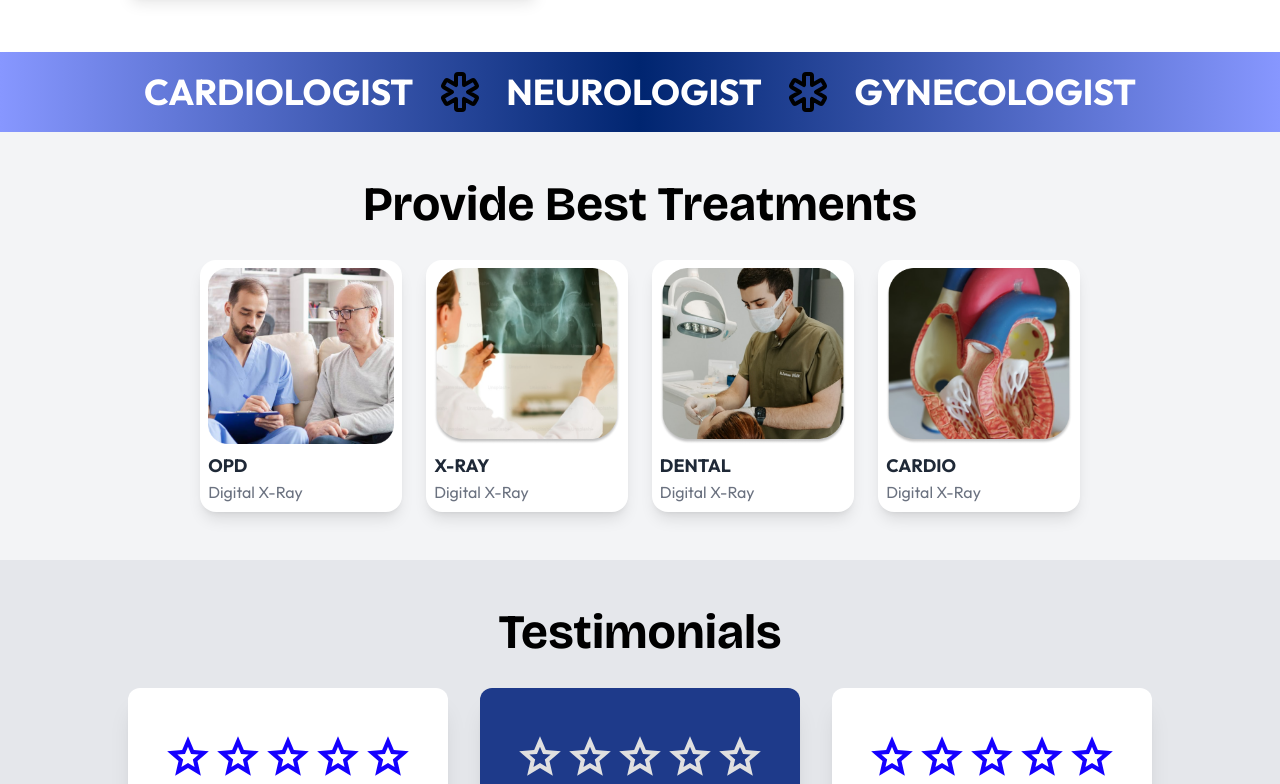
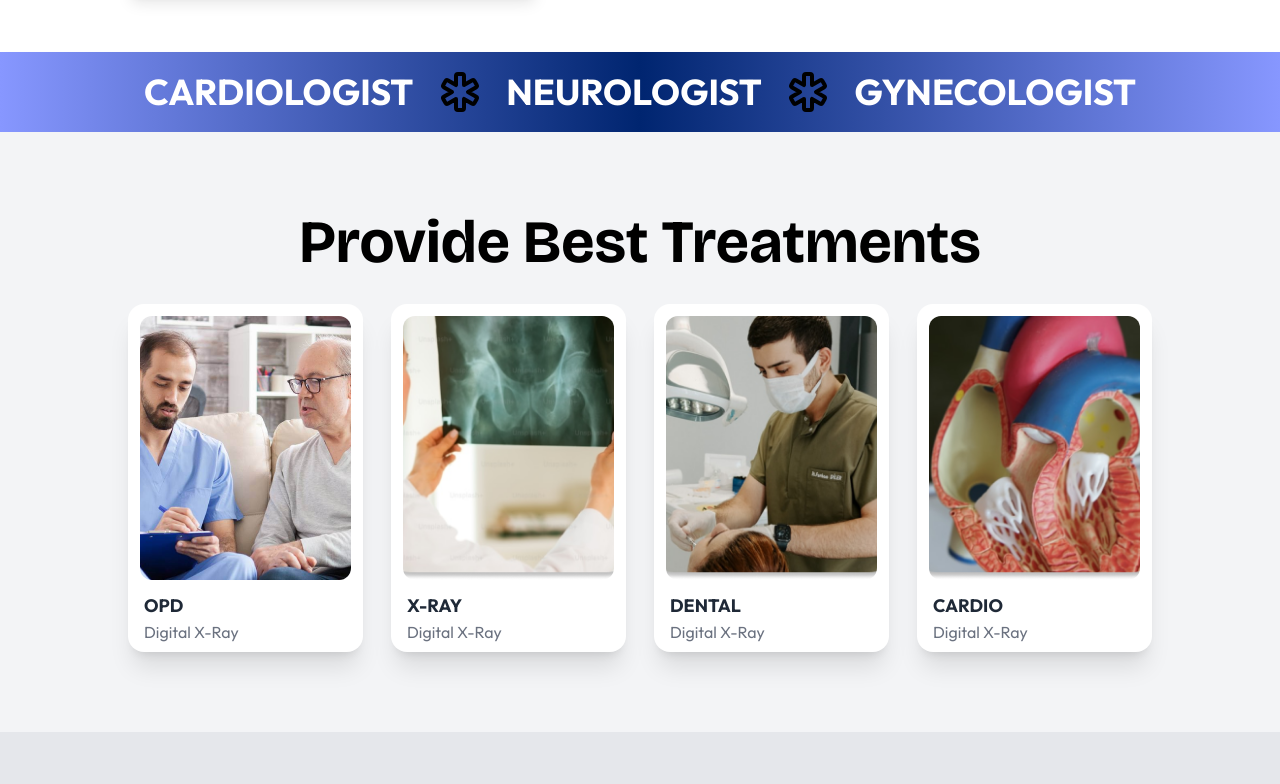
Before and after one commit to alpharsh/hospital, a React (Vite) app: page / in a window 1280 px wide. Shown: the part 640-1424 px from the top of the page. Built offline with nearby package versions, Linux system fonts and the light colour scheme.

Commit message:
Enhance UI: Update heading sizes and layout in Testimonials and TreatmentSection components

```diff
--- a/src/pages/home/Testimonials.jsx
+++ b/src/pages/home/Testimonials.jsx
@@ -28,7 +28,7 @@ const Testimonials = () => {
 
   return (
     <div className="py-12 bg-gray-200">
-      <h2 className="text-center text-5xl font-Bricolage-Grotesque font-bold mb-8">Testimonials</h2>
+      <h2 className="text-center text-6xl font-Bricolage-Grotesque font-bold mb-8">Testimonials</h2>
       <div className="flex w-4/5 mx-auto flex-col md:flex-row justify-center items-center space-y-8 md:space-y-0 md:space-x-8">
         {testimonials.map((testimonial, index) => (
           <div
--- a/src/pages/home/TreatmentSection.jsx
+++ b/src/pages/home/TreatmentSection.jsx
@@ -25,20 +25,22 @@ const treatments = [
 
 const TreatmentSection = () => {
   return (
-    <div className="py-12 bg-gray-100">
-      <h2 className="text-center text-5xl font-Bricolage-Grotesque font-bold mb-8">Provide Best Treatments</h2>
-      <div className="flex flex-wrap justify-center w-4/5 mx-auto gap-6">
+    <div className="py-20 bg-gray-100">
+      <h2 className="text-center text-6xl font-Bricolage-Grotesque font-bold mb-8">
+        Provide Best Treatments
+      </h2>
+      <div className="grid grid-cols-1 sm:grid-cols-2 lg:grid-cols-4 gap-7 w-4/5 mx-auto">
         {treatments.map((treatment, index) => (
           <div
             key={index}
-            className="max-w-xs bg-white rounded-2xl shadow-lg overflow-hidden transition-transform transform hover:scale-105"
+            className="bg-white rounded-2xl shadow-xl overflow-hidden transition-transform transform hover:scale-105"
           >
             <img
               src={treatment.imageUrl}
               alt={treatment.title}
-              className="w-full h-48 object-cover p-2"
+              className="w-full h-72 object-cover rounded-3xl p-3"
             />
-            <div className="p-2 pt-0 ">
+            <div className="p-2 px-4 pt-0 ">
               <h3 className="text-lg font-bold text-gray-800">{treatment.title}</h3>
               <p className="text-gray-500">{treatment.subtitle}</p>
             </div>
```
